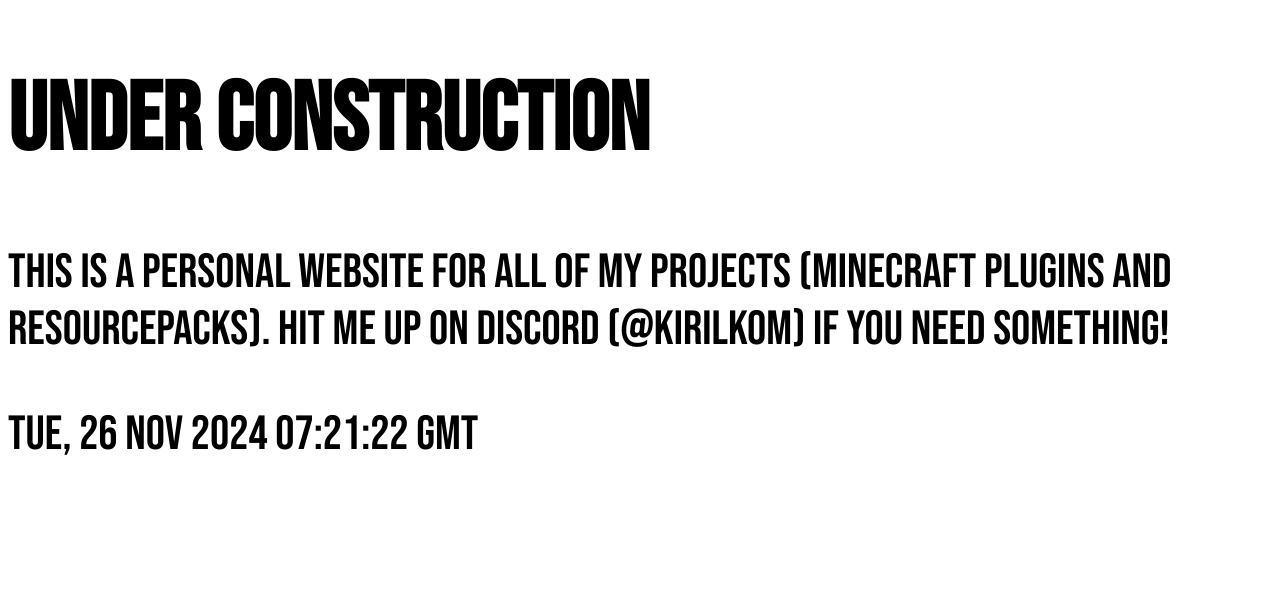
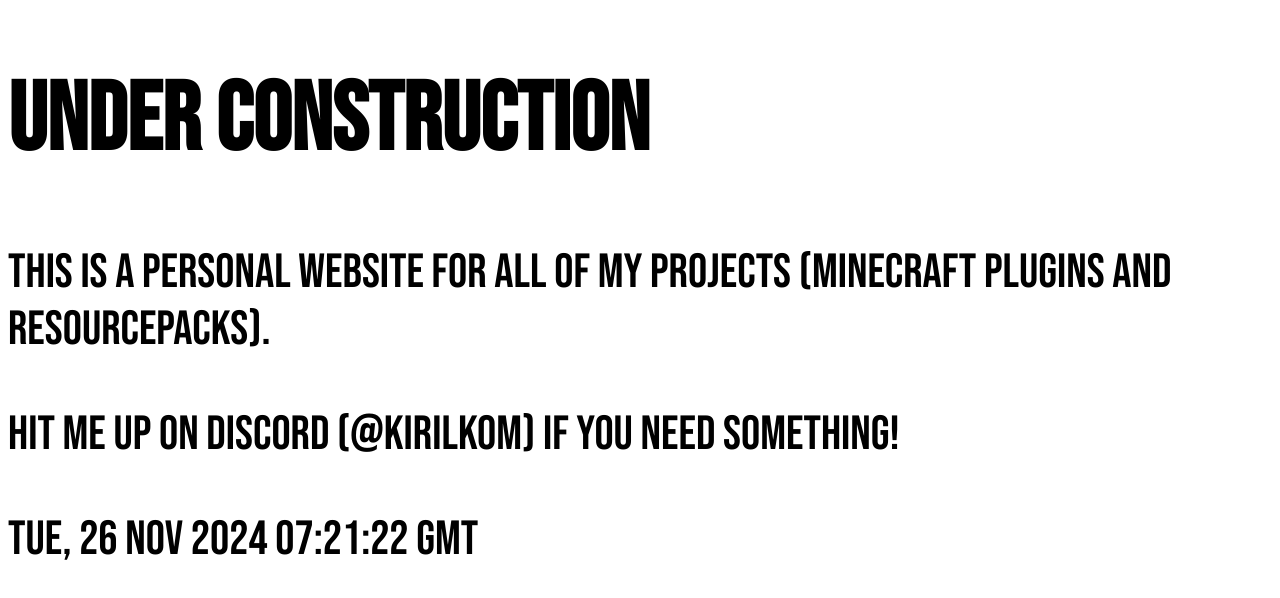
Before and after one commit to kirieshka-som/kirieshka-som.github.io, a plain HTML site: page index.html in a window 1280 px wide. Drawn offline with Linux system fonts and the light colour scheme.

Commit message:
Update index.html

```diff
--- a/index.html
+++ b/index.html
@@ -6,7 +6,8 @@
 </head>
 <body>
 <h1>UNDER CONSTRUCTION</h1>
-<p>This is a personal website for all of my projects (minecraft plugins and resourcepacks). hit me up on discord (@kirilkom) if you need something!</p>
+<p>This is a personal website for all of my projects (minecraft plugins and resourcepacks).</p>
+<p>hit me up on discord (@kirilkom) if you need something!</p>
 <p id="currenttime"></p>
 <script src="script.js"></script>
 </body>
```
